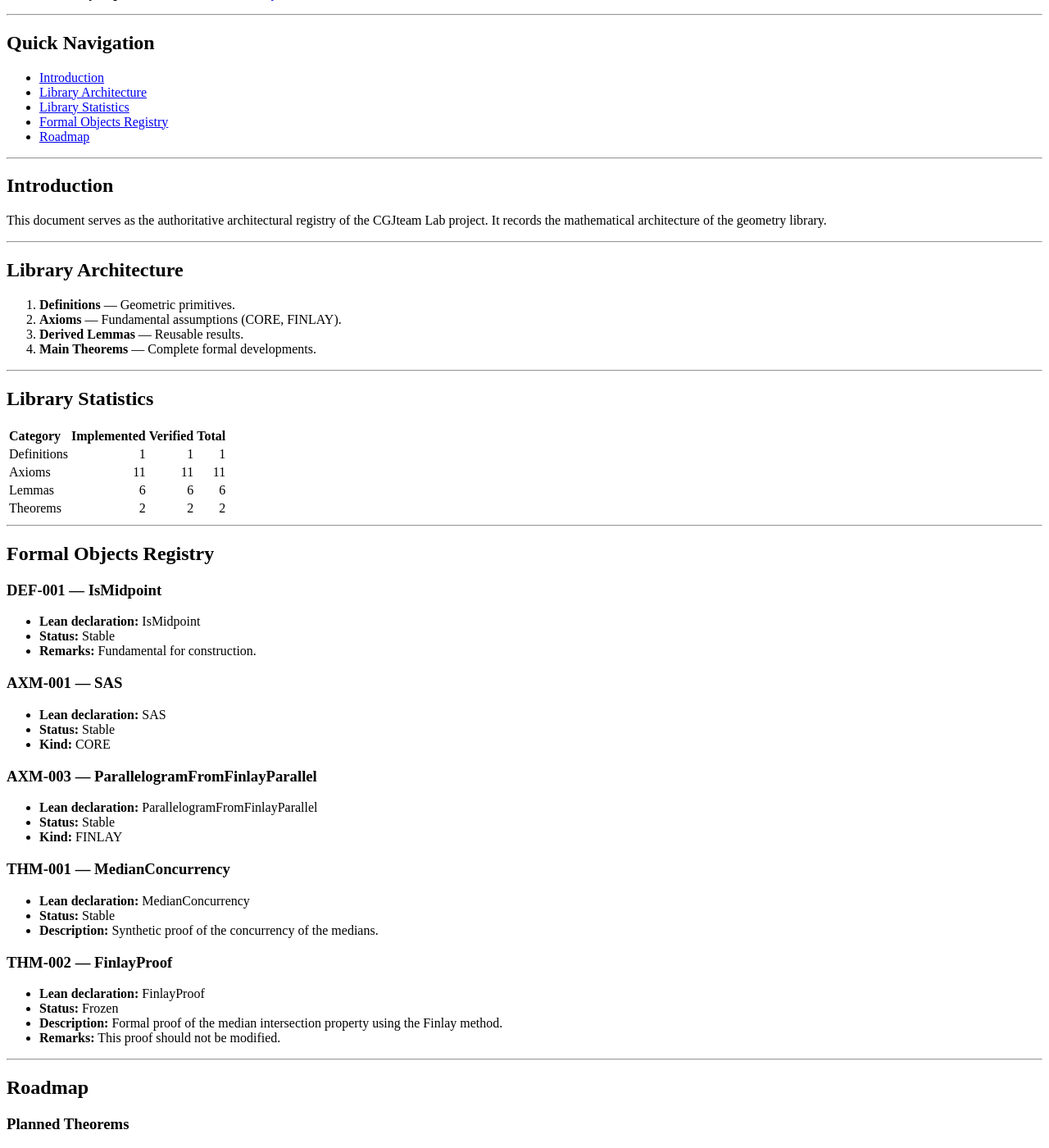
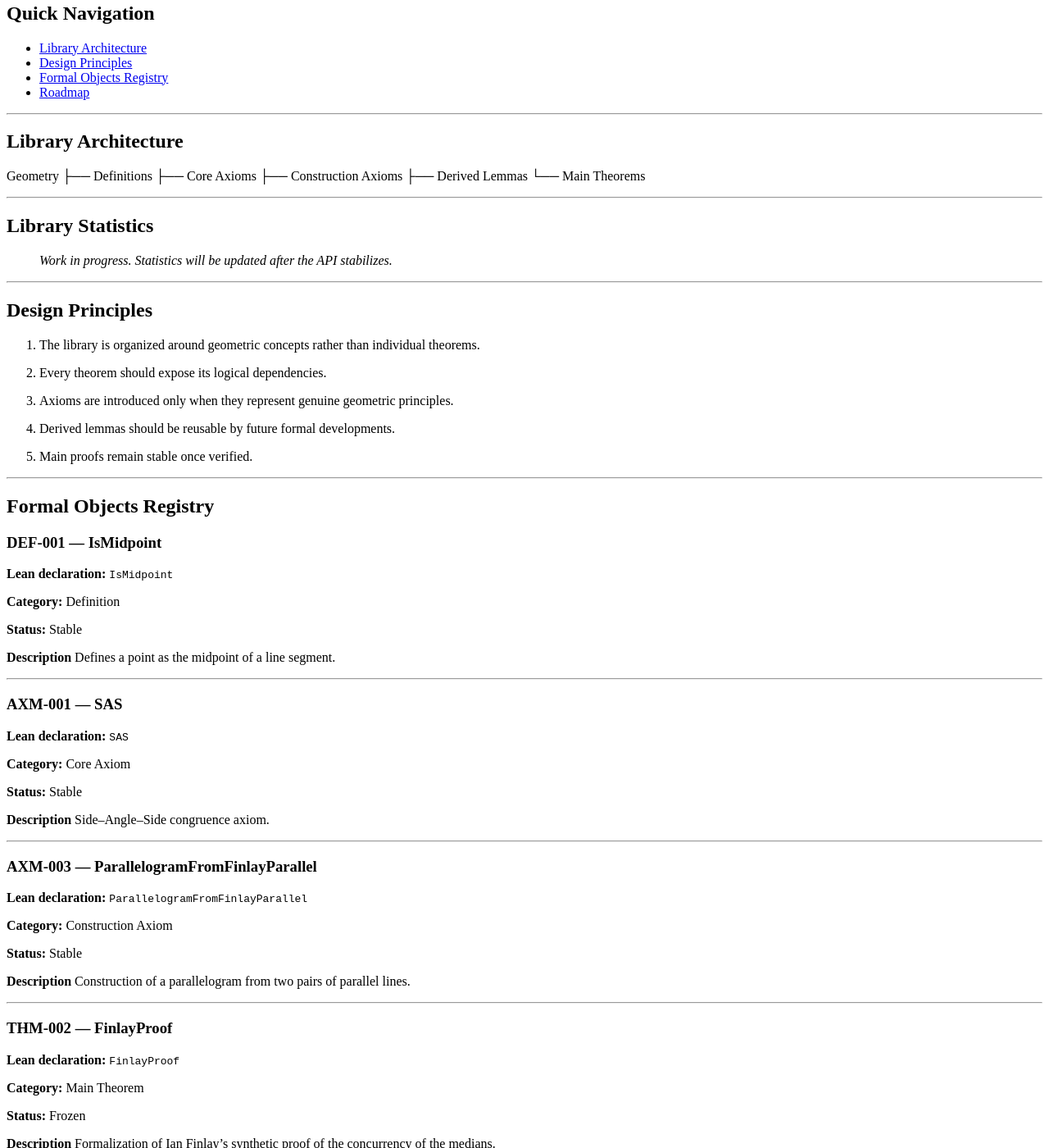
Before and after one commit to cgjteam/cgjteam.github.io, a Jekyll site: the page built from Geometry.md, in a window 1280 px wide and 1400 px high, scrolled down 236 px. Shown: the whole window at 82% size. Built offline with Jekyll 4.4.1, drawn with Linux system fonts in a browser that asks for light colours; comment, search, counter and statistics services are not loaded; our own code applies the rules of GitHub Pages for plain Markdown files; some of the changed text lies outside the part shown.

Commit message:
Update Geometry.md

```diff
--- a/Geometry.md
+++ b/Geometry.md
@@ -4,84 +4,111 @@ layout: default
 
 # Geometry Library Index
 
-**Version:** 5.1
+**Version:** 6.0
 **Last updated:** 2026-07-10
 
 ## Repository
 
-- **Research Logs:** [Project Home](./index.html)
-- **Geometry Library Index:** [Current document](./Geometry.md)
 - **Geometry implementation:** [View Geometry.lean](./Geometry_lean.html)
 
 ---
 
 ## Quick Navigation
 
-- [Introduction](#introduction)
 - [Library Architecture](#library-architecture)
-- [Library Statistics](#library-statistics)
+- [Design Principles](#design-principles)
 - [Formal Objects Registry](#formal-objects-registry)
 - [Roadmap](#roadmap)
 
 ---
 
-## Introduction
-
-This document serves as the authoritative architectural registry of the CGJteam Lab project. It records the mathematical architecture of the geometry library.
-
----
-
 ## Library Architecture
 
-1. **Definitions** — Geometric primitives.
-2. **Axioms** — Fundamental assumptions (CORE, FINLAY).
-3. **Derived Lemmas** — Reusable results.
-4. **Main Theorems** — Complete formal developments.
+Geometry
+├── Definitions
+├── Core Axioms
+├── Construction Axioms
+├── Derived Lemmas
+└── Main Theorems
 
 ---
 
 ## Library Statistics
 
-| Category | Implemented | Verified | Total |
-|:---------|------------:|---------:|------:|
-| Definitions | 1 | 1 | 1 |
-| Axioms | 11 | 11 | 11 |
-| Lemmas | 6 | 6 | 6 |
-| Theorems | 2 | 2 | 2 |
+> *Work in progress. Statistics will be updated after the API stabilizes.*
+
+---
+
+## Design Principles
+
+1. The library is organized around geometric concepts rather than individual theorems.
+
+2. Every theorem should expose its logical dependencies.
+
+3. Axioms are introduced only when they represent genuine geometric principles.
+
+4. Derived lemmas should be reusable by future formal developments.
+
+5. Main proofs remain stable once verified.
 
 ---
 
 ## Formal Objects Registry
 
 ### DEF-001 — IsMidpoint
-- **Lean declaration:** IsMidpoint
-- **Status:** Stable
-- **Remarks:** Fundamental for construction.
+
+**Lean declaration:** `IsMidpoint`
+
+**Category:** Definition
+
+**Status:** Stable
+
+**Description**
+Defines a point as the midpoint of a line segment.
+
+---
 
 ### AXM-001 — SAS
-- **Lean declaration:** SAS
-- **Status:** Stable
-- **Kind:** CORE
+
+**Lean declaration:** `SAS`
+
+**Category:** Core Axiom
+
+**Status:** Stable
+
+**Description**
+Side–Angle–Side congruence axiom.
+
+---
 
 ### AXM-003 — ParallelogramFromFinlayParallel
-- **Lean declaration:** ParallelogramFromFinlayParallel
-- **Status:** Stable
-- **Kind:** FINLAY
 
-### THM-001 — MedianConcurrency
-- **Lean declaration:** MedianConcurrency
-- **Status:** Stable
-- **Description:** Synthetic proof of the concurrency of the medians.
+**Lean declaration:** `ParallelogramFromFinlayParallel`
+
+**Category:** Construction Axiom
+
+**Status:** Stable
+
+**Description**
+Construction of a parallelogram from two pairs of parallel lines.
+
+---
 
 ### THM-002 — FinlayProof
-- **Lean declaration:** FinlayProof
-- **Status:** Frozen
-- **Description:** Formal proof of the median intersection property using the Finlay method.
-- **Remarks:** This proof should not be modified.
+
+**Lean declaration:** `FinlayProof`
+
+**Category:** Main Theorem
+
+**Status:** Frozen
+
+**Description**
+Formalization of Ian Finlay's synthetic proof of the concurrency of the medians.
 
 ---
 
 ## Roadmap
 
 ### Planned Theorems
-- **THM-003** — *(TBD)*
+
+- **THM-003** — TBD
```
